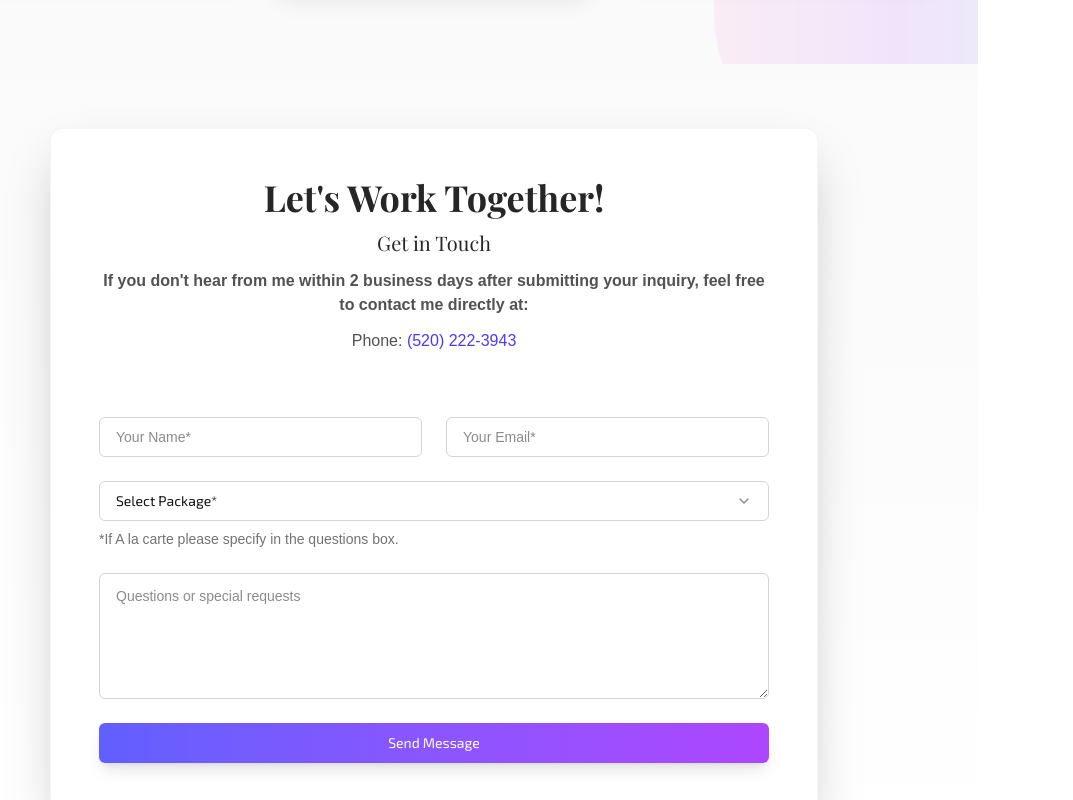
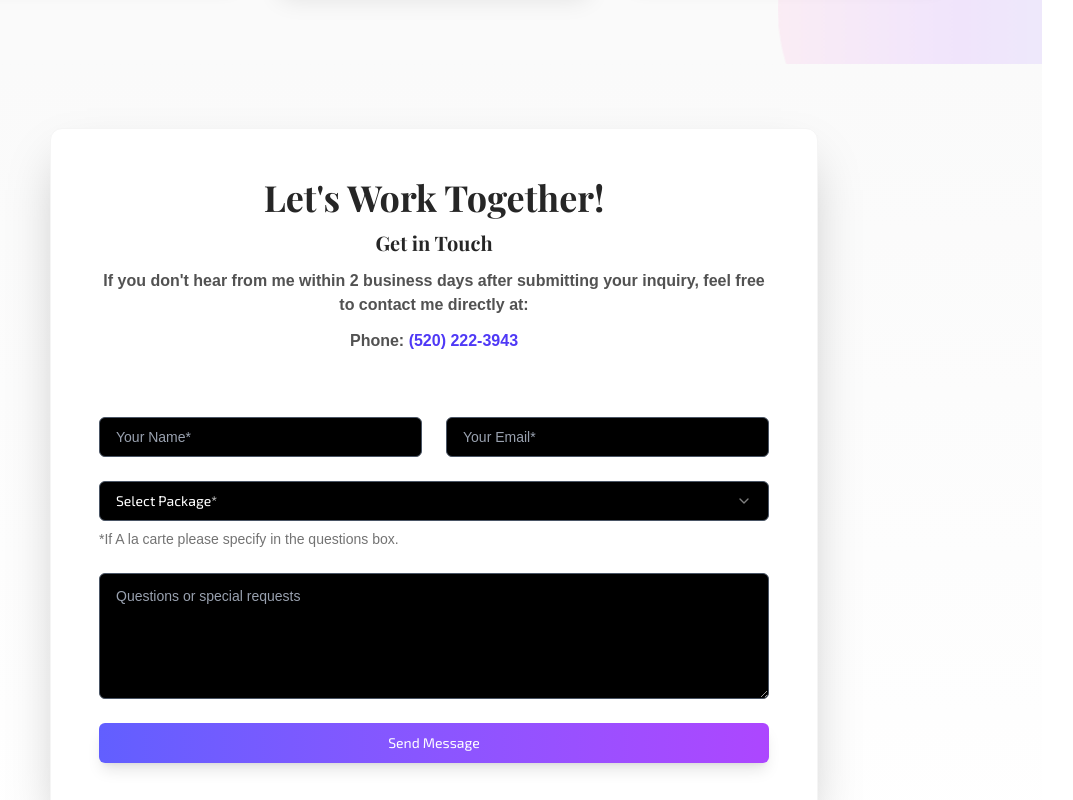
Before and after one commit to Saizeik/real-estate-portfolio, a Next.js app: page / in a window 1280 px wide. Shown: the part 3000-3800 px from the top of the page, without its empty margins (206-1279 px from the left). Built offline with nearby package versions, Linux system fonts and the light colour scheme.

Commit message:
contact form appearance update

```diff
--- a/src/app/globals.css
+++ b/src/app/globals.css
@@ -6,12 +6,6 @@
   --foreground: #171717;
 }
 
-@theme inline {
-  --color-background: var(--background);
-  --color-foreground: var(--foreground);
-  --font-sans: var(--font-geist-sans);
-  --font-mono: var(--font-geist-mono);
-}
 
 @media (prefers-color-scheme: dark) {
   :root {
--- a/src/app/page.tsx
+++ b/src/app/page.tsx
@@ -18,7 +18,7 @@ export const metadata: Metadata = {
 
 export default function Home() {
   return (
-    <div className="max-w-6xl w-full mx-auto px-4 sm:px-6 lg:px-8 bg-white">
+    <div className=" w-full mx-auto px-4 sm:px-6 lg:px-8 bg-white">
       <Navigation />
       <Hero />
      <Portfolio />
--- a/src/components/Contact.tsx
+++ b/src/components/Contact.tsx
@@ -67,22 +67,20 @@ export default function ContactForm() {
     },
   });
 
-  const scrollToContact = () => {
-    const element = document.getElementById("contact");
-    if (element) {
-      const offsetTop = element.offsetTop - 64;
-      window.scrollTo({ top: offsetTop, behavior: "smooth" });
-    }
-  };
-
   const onSubmit = (data: ContactFormData) => {
     contactMutation.mutate(data);
   };
 
   if (!mounted) return null;
 
+  // Shared input classes
+  const sharedInputClasses =
+  "w-full px-3 sm:px-4 py-3 rounded-md outline-none bg-black text-white placeholder-gray-400 border border-gray-600 shadow-inner shadow-black/25 focus:ring-2 focus:ring-indigo-400 focus:ring-opacity-50 transition-all duration-300";
   return (
-    <section id="contact" className="py-12 sm:py-16 bg-gradient-to-b from-neutral-50 to-white">
+    <section
+      id="contact"
+      className="py-12 sm:py-16 bg-gradient-to-b from-neutral-50 to-white"
+    >
       <div className="max-w-7xl mx-auto px-4 sm:px-6 lg:px-8">
         <div className="max-w-3xl mx-auto bg-white p-8 sm:p-12 rounded-xl shadow-2xl border border-neutral-100">
           {/* Header */}
@@ -90,7 +88,7 @@ export default function ContactForm() {
             <h2 className="Rajdhani text-2xl sm:text-3xl md:text-4xl font-semibold text-neutral-800">
               Let's Work Together!
             </h2>
-            <h3 className="text-lg sm:text-xl font-medium text-neutral-800">
+            <h3 className="text-lg sm:text-xl font-semibold text-neutral-800">
               Get in Touch
             </h3>
             <p className="text-neutral-600 font-semibold max-w-2xl mx-auto text-sm sm:text-base">
@@ -98,12 +96,11 @@ export default function ContactForm() {
               your inquiry, feel free to contact me directly at:
             </p>
             <div className="mt-3 space-y-1 sm:space-y-2 text-sm sm:text-base">
-
               <p className="text-neutral-600">
-                <span className="font-medium">Phone:</span>{" "}
+                <span className="font-semibold">Phone:</span>{" "}
                 <a
                   href="tel:5202223943"
-                  className="text-indigo-600 hover:underline"
+                  className="text-indigo-600 font-bold hover:underline"
                 >
                   (520) 222-3943
                 </a>
@@ -122,16 +119,17 @@ export default function ContactForm() {
                     control={form.control}
                     name={fieldName as "name" | "email"}
                     render={({ field }) => (
-                      <FormItem className="animate-fadeInUp transition-transform duration-300 hover:scale-[1.01]">
+                      <FormItem className="animate-fadeInUp">
                         <FormControl>
                           <Input
                             {...field}
-
                             type={fieldName === "email" ? "email" : "text"}
                             placeholder={
-                              fieldName === "name" ? "Your Name*" : "Your Email*"
+                              fieldName === "name"
+                                ? "Your Name*"
+                                : "Your Email*"
                             }
-                            className="w-full px-3 sm:px-4 py-3 border border-neutral-300 rounded-md outline-none transition-all duration-300 hover:scale-[1.01] focus:ring-2 focus:ring-indigo-400 focus:ring-opacity-70 focus:border-transparent"
+                            className={sharedInputClasses}
                           />
                         </FormControl>
                         <FormMessage />
@@ -146,24 +144,21 @@ export default function ContactForm() {
                 control={form.control}
                 name="package"
                 render={({ field }) => (
-                  <FormItem className="animate-fadeInUp transition-transform duration-300 hover:scale-[1.01]">
+                  <FormItem className="animate-fadeInUp">
                     <FormControl>
                       <Select onValueChange={field.onChange} value={field.value}>
-                        <SelectTrigger className="w-full px-3 sm:px-4 py-3 border border-neutral-300 rounded-md outline-none transition-all duration-300 hover:scale-[1.01] focus:ring-2 focus:ring-indigo-400 focus:ring-opacity-70 focus:border-transparent">
+                        <SelectTrigger className={sharedInputClasses}>
                           <SelectValue placeholder="Select Package*" />
                         </SelectTrigger>
-                        <SelectContent className="bg-white border border-neutral-300 rounded-md shadow-lg z-50 mt-1 text-sm sm:text-base">
+                        <SelectContent className="bg-black text-white border border-gray-600 rounded-md shadow-inner shadow-black/25 z-50 mt-1 text-sm sm:text-base max-h-60 overflow-y-autobg-black text-white border border-gray-600 rounded-md shadow-inner shadow-black/25 z-50 mt-1 text-sm sm:text-base max-h-60 overflow-y-auto scrollbar-thin scrollbar-thumb-gray-700 scrollbar-track-black  ">
                           {["standard", "video", "alacarte"].map((pkg) => (
                             <SelectItem
                               key={pkg}
                               value={pkg}
-                              className={`px-3 sm:px-4 py-2 hover:bg-indigo-50 text-black cursor-pointer flex items-center transition-transform duration-200 hover:scale-[1.02] ${
-                                form.getValues("package") === pkg
-                                  ? "font-semibold bg-neutral-50"
-                                  : ""
+                              className={`px-3 sm:px-4 py-2 hover:bg-gray-800 text-white cursor-pointer flex items-center transition-transform duration-200 hover:scale-[1.02] ${
+                                form.getValues("package") === pkg ? "font-semibold bg-gray-900" : ""
                               }`}
-                            >
-                              <span className="ml-2">
+                            ><span className="ml-4">
                               {pkg === "standard"
                                 ? "Standard Package"
                                 : pkg === "video"
@@ -173,6 +168,12 @@ export default function ContactForm() {
                             </SelectItem>
                           ))}
                         </SelectContent>
+                        <style jsx>{`
+  /* Scrollbar hover effect */
+  .scrollbar-thumb-gray-700:hover {
+    background-color: #9ca3af; /* lighter gray on hover */
+  }
+`}</style>
                       </Select>
                     </FormControl>
                     <p className="text-xs sm:text-sm text-neutral-500 mt-1">
@@ -188,13 +189,13 @@ export default function ContactForm() {
                 control={form.control}
                 name="questions"
                 render={({ field }) => (
-                  <FormItem className="animate-fadeInUp transition-transform duration-300 hover:scale-[1.01]">
+                  <FormItem className="animate-fadeInUp">
                     <FormControl>
                       <Textarea
                         {...field}
                         rows={5}
                         placeholder="Questions or special requests"
-                        className="w-full px-3 sm:px-4 py-3 border border-neutral-300 rounded-md outline-none transition-all duration-300 resize-vertical hover:scale-[1.01] focus:ring-2 focus:ring-indigo-400 focus:ring-opacity-70 focus:border-transparent"
+                        className={sharedInputClasses + " resize-vertical"}
                       />
                     </FormControl>
                     <FormMessage />
@@ -232,10 +233,6 @@ export default function ContactForm() {
                   {contactMutation.status === "pending"
                     ? "Sending..."
                     : "Send Message"}
-                  {/* Tiny sparkle effect */}
-                  <span className="absolute top-0 left-0 w-full h-full pointer-events-none">
-                    <span className="block w-1 h-1 bg-white rounded-full opacity-0 animate-sparkle absolute"></span>
-                  </span>
                 </Button>
               </div>
             </form>
--- a/src/components/Navigation.tsx
+++ b/src/components/Navigation.tsx
@@ -92,7 +92,7 @@ export default function Navigation() {
         <AnimatePresence>
           {mobileMenuOpen && (
             <motion.div
-              className="md:hidden fixed top-16 left-0 right-0 bg-white border-t border-neutral-100 shadow-lg z-50"
+              className="md:hidden fixed top-16 left-0 right-0 w-full bg-white border-t border-neutral-100 shadow-lg z-50"
               initial={{ opacity: 0, y: -10 }}
               animate={{ opacity: 1, y: 0 }}
               exit={{ opacity: 0, y: -10 }}
--- a/src/components/Services.tsx
+++ b/src/components/Services.tsx
@@ -103,7 +103,7 @@ export default function PricingPackages() {
               <Button
                 onClick={() => handleChoosePackage("alacarte")}
                 variant="outline"
-                className="w-full bg-gradient-to-r from-indigo-100 to-purple-100 hover:from-indigo-200 hover:to-purple-200 text-neutral-800 font-medium rounded-lg shadow-sm transition-all duration-300"
+                className="w-full bg-gradient-to-r from-indigo-100 to-purple-100 hover:from-indigo-200 hover:to-purple-200 text-neutral-800 font-bold rounded-lg shadow-sm transition-all duration-300"
               >
                 Contact for Quote
               </Button>
--- a/src/hooks/use-mobile.tsx
+++ /dev/null
@@ -1,20 +0,0 @@
-"use client"
-import * as React from "react"
-
-const MOBILE_BREAKPOINT = 768
-
-export function useIsMobile() {
-  const [isMobile, setIsMobile] = React.useState<boolean | undefined>(undefined)
-
-  React.useEffect(() => {
-    const mql = window.matchMedia(`(max-width: ${MOBILE_BREAKPOINT - 1}px)`)
-    const onChange = () => {
-      setIsMobile(window.innerWidth < MOBILE_BREAKPOINT)
-    }
-    mql.addEventListener("change", onChange)
-    setIsMobile(window.innerWidth < MOBILE_BREAKPOINT)
-    return () => mql.removeEventListener("change", onChange)
-  }, [])
-
-  return !!isMobile
-}
```
Lines whose indentation alone changed are shown as unchanged.
